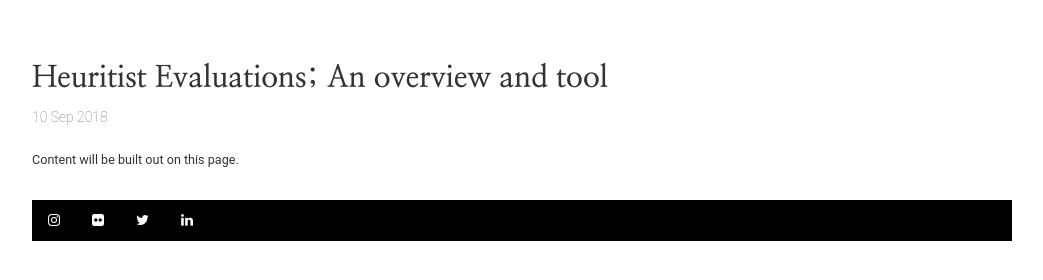
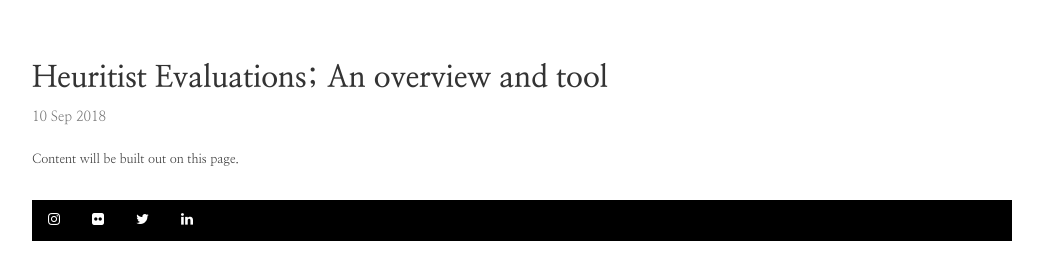
Before and after one commit to dyutibarma/monochrome, a Jekyll site: the page built from _posts/2018-09-10-Heuristic-Evaluations.md, in a window 1280 px wide. Shown: the part 449-729 px from the top of the page, without its empty margins (118-1161 px from the left). Built offline with Jekyll 4.4.1, drawn with Linux system fonts in a browser that asks for light colours.

Commit message:
Update typography.scss

```diff
--- a/_sass/typography.scss
+++ b/_sass/typography.scss
@@ -5,7 +5,7 @@
 
 body
 {
-  font-family : "Roboto", "Helvetica Neue", "Helvetica", "Arial", sans-serif;
+  font-family : "Nanum Myeongjo", "Helvetica Neue", "Helvetica", "Arial", serif;
   font-style: normal;
   font-weight: 400;
   font-size   : 14px;
```
